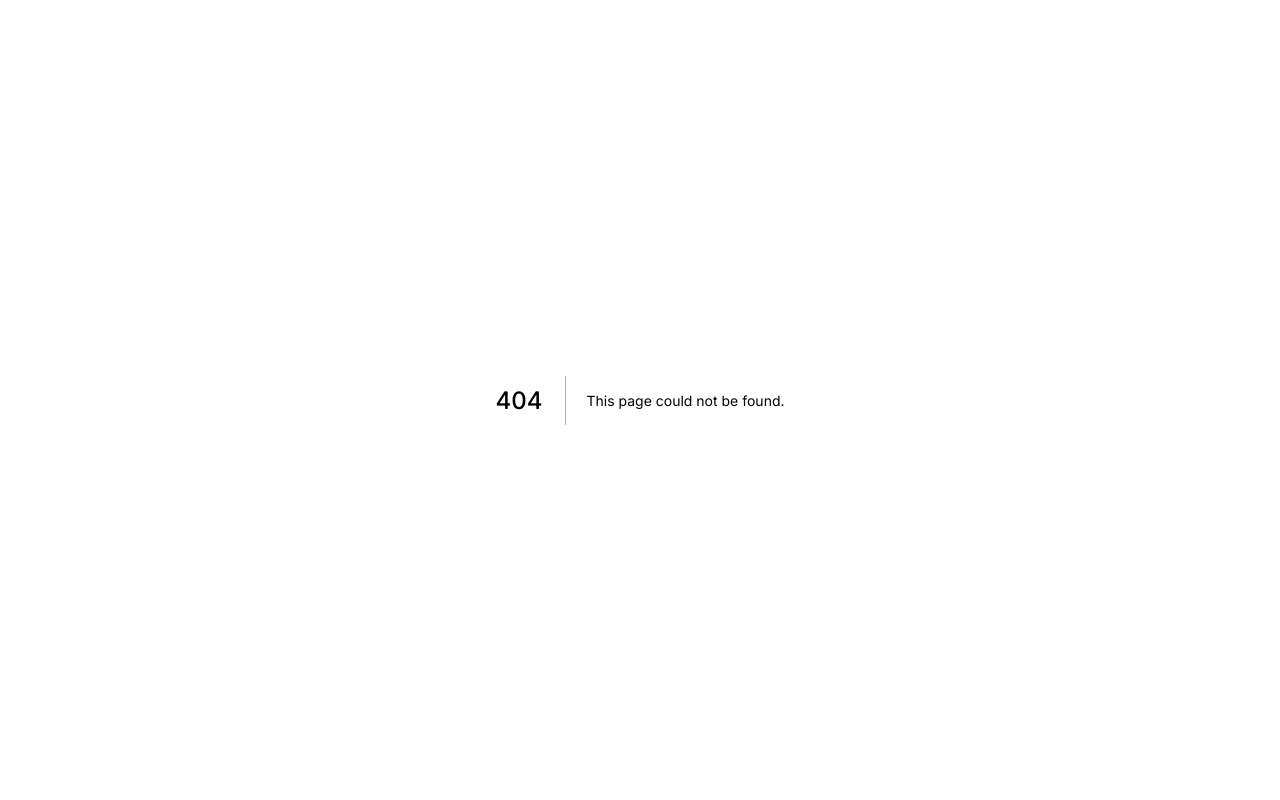
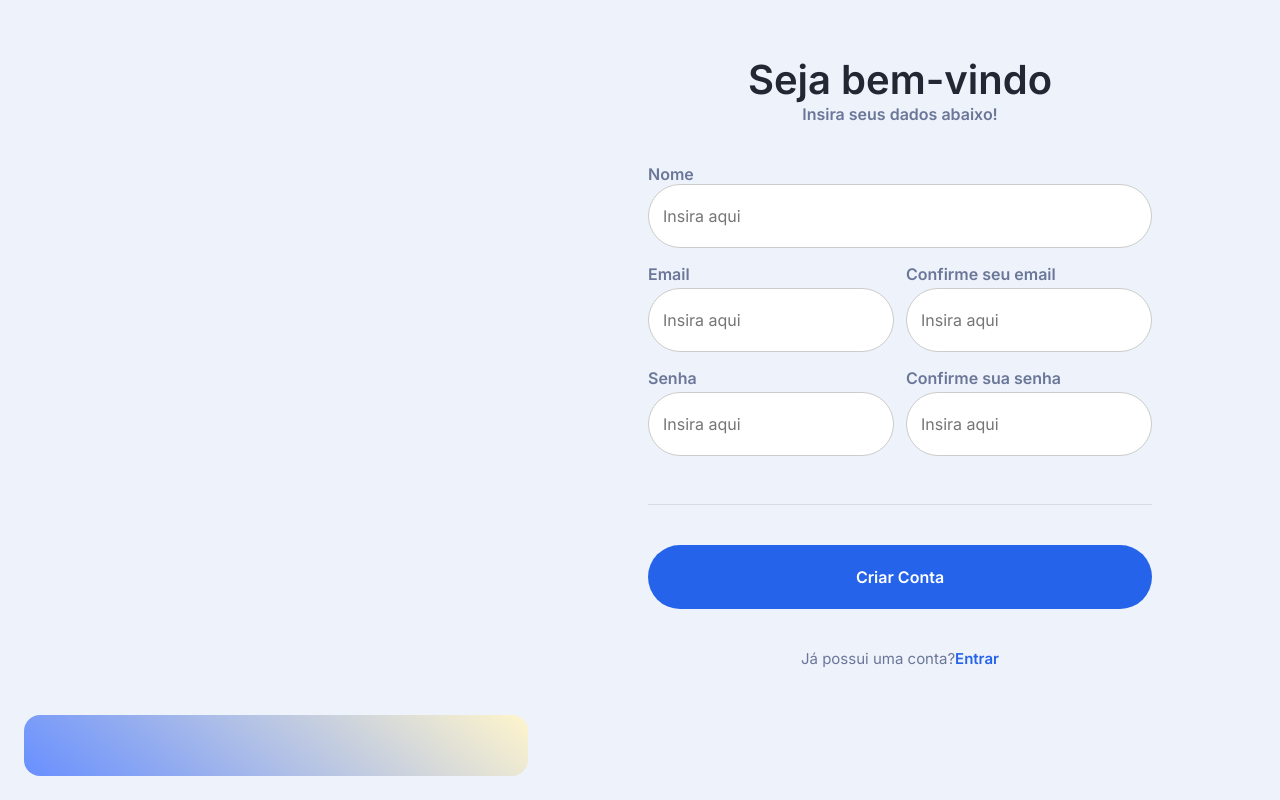
Before and after one commit to clintonsilvas/PrevUni, a Next.js app: page /cadastro in a window 1280 px wide. Before the commit this address had no page. Built offline with nearby package versions, Linux system fonts and the light colour scheme.

Commit message:
Pagina de Cadastro

```diff
--- /dev/null
+++ b/src/app/cadastro/CadastroForm.tsx
@@ -0,0 +1,112 @@
+"use client";
+
+import { useRouter } from "next/navigation";
+import { useState } from "react";
+
+interface Props {
+  styles: any;
+}
+
+export default function CadastroForm({
+  styles
+}: Props) {
+  const router = useRouter();
+  const [erro, setErro] = useState("");
+
+  async function fazerLogin(
+    e: React.FormEvent<HTMLFormElement>
+  ) {
+    e.preventDefault();
+    setErro("");
+
+    const formData =
+      new FormData(e.currentTarget);
+    const nome =
+      formData.get("nome");
+    const email =
+      formData.get("email");
+    const senha =
+      formData.get("senha");
+    const response = await fetch(
+      "/api/criar-usuario",
+      {
+        method: "POST",
+        headers: {
+          "Content-Type": "application/json",
+        },
+        body: JSON.stringify({nome,email, senha,
+        }),
+      }
+    );
+    const data =      await response.json();
+    if (!response.ok) {
+      setErro(
+        data.message || "Erro ao cadastrar"
+      );
+      return;
+    }
+    router.push("/login");
+  }
+  return (
+    <form
+      onSubmit={fazerLogin}
+      className={styles.form}
+    >
+      <label>Nome</label>
+      <input
+        name="nome"
+        type="text"
+        placeholder="Insira aqui"
+        required
+      />
+      <div className={styles.later}>
+        <div className={styles.field}>
+          <label>Email</label>
+          <input name="email" type="email" placeholder="Insira aqui" required />
+        </div>
+        <div className={styles.field}>
+          <label>Confirme seu email</label>
+          <input name="emailConfirm" type="email" placeholder="Insira aqui" required />
+        </div>
+      </div>
+      <div className={styles.later}>
+        <div className={styles.field}>
+        <label>Senha</label>
+        <input
+          name="senha"
+          type="password"
+          placeholder="Insira aqui"
+          required
+        />
+        </div>
+        <div className={styles.field}>
+
+        <label>Confirme sua senha </label>
+        <input
+          name="senhaConfirme"
+          type="password"
+          placeholder="Insira aqui"
+          required
+        />
+        </div>
+      </div>
+
+      {
+        erro &&
+        <p>
+          {erro}
+        </p>
+      }
+      <hr className={styles.divider} />
+      <div className={styles.buttons}>
+        <button
+          type="submit"
+          className={styles.loginButton}
+        >
+          Criar Conta
+        </button>
+
+      </div>
+    </form>
+  );
+}
--- /dev/null
+++ b/src/app/cadastro/page.tsx
@@ -0,0 +1,28 @@
+import CadastroForm from "./CadastroForm";
+
+import styles from "../login/login.module.css";
+
+
+export default async function Login() {
+  return (
+    <div className={`${styles.container} ${styles.inverso}`}>
+      <div className={styles.left}>
+        <div className={styles.textform}>
+          <div className={styles.textlogin}>
+            <h2>Seja bem-vindo</h2>
+            <p>Insira seus dados abaixo!</p>
+          </div>
+        </div>
+        <CadastroForm
+          styles={styles}
+        />
+        <p className={styles.register}>
+          Já possui uma conta?
+          <a href="/login">Entrar</a>
+        </p>
+      </div>
+      <div className={styles.right}>
+      </div>
+    </div>
+  );
+}
--- a/src/app/globals.css
+++ b/src/app/globals.css
@@ -27,3 +27,8 @@
   margin: 0;
   box-sizing: border-box;
 }
+
+html, body {
+  height: 100vh;
+  overflow: hidden;
+}
--- a/src/app/login/login.module.css
+++ b/src/app/login/login.module.css
@@ -1,7 +1,7 @@
 .container {
   display: grid;
   grid-template-columns: repeat(12, 1fr);
-  height: 100vh;
+  min-height: 100vh !important;
   background-color: #EEF2FA;
   gap: 16px;
   padding: 24px;
@@ -128,10 +128,30 @@
   text-decoration: none;
   font-weight: 600;
 }
+.later {
+  display: flex;
+  flex-direction: row;
+  gap: 12px;
+}
+.field {
+  display: flex;
+  flex-direction: column;
+  flex: 1;
+  gap: 4px;
+}
+
+/* Inverte a posição do painel: usado na tela de Cadastro */
+.inverso .left {
+  grid-column: 7 / span 5;
+}
+
+.inverso .right {
+  grid-column: 1 / span 5 ;
+}
 
 
 @media (max-width: 768px) {
-    .container {
+  .container {
     display: flex;
     padding: 16px;
   }
```
Also changed, not shown: src/app/login/LoginForm.tsx (+1 -108 lines), src/app/login/page.tsx (+1 -45 lines).
